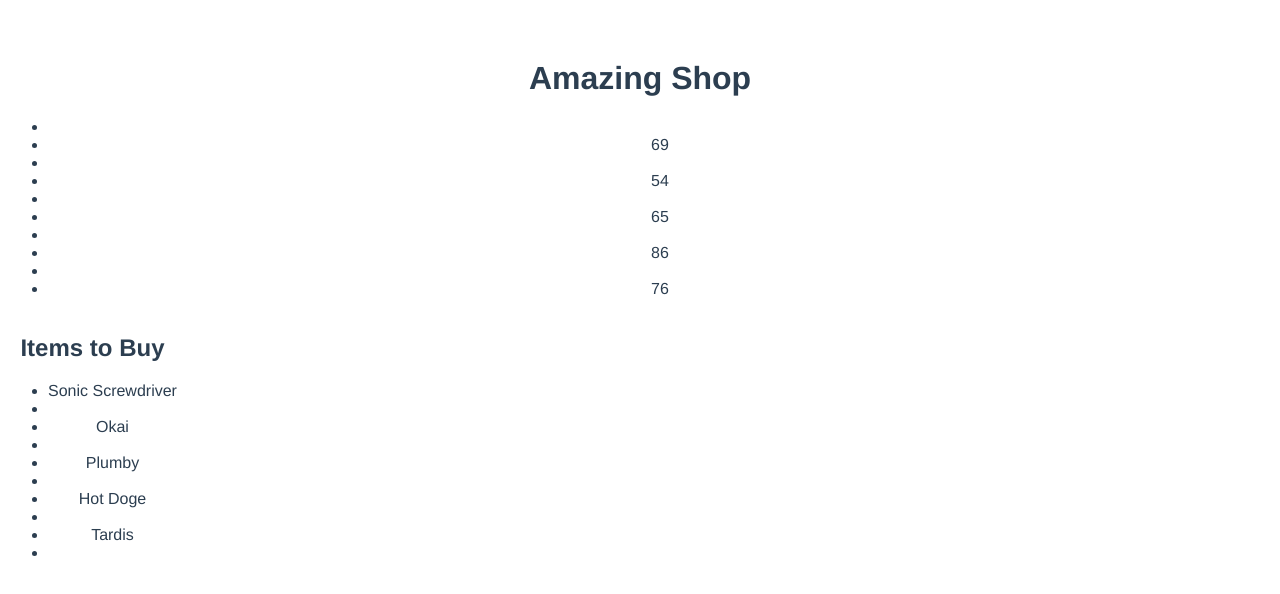
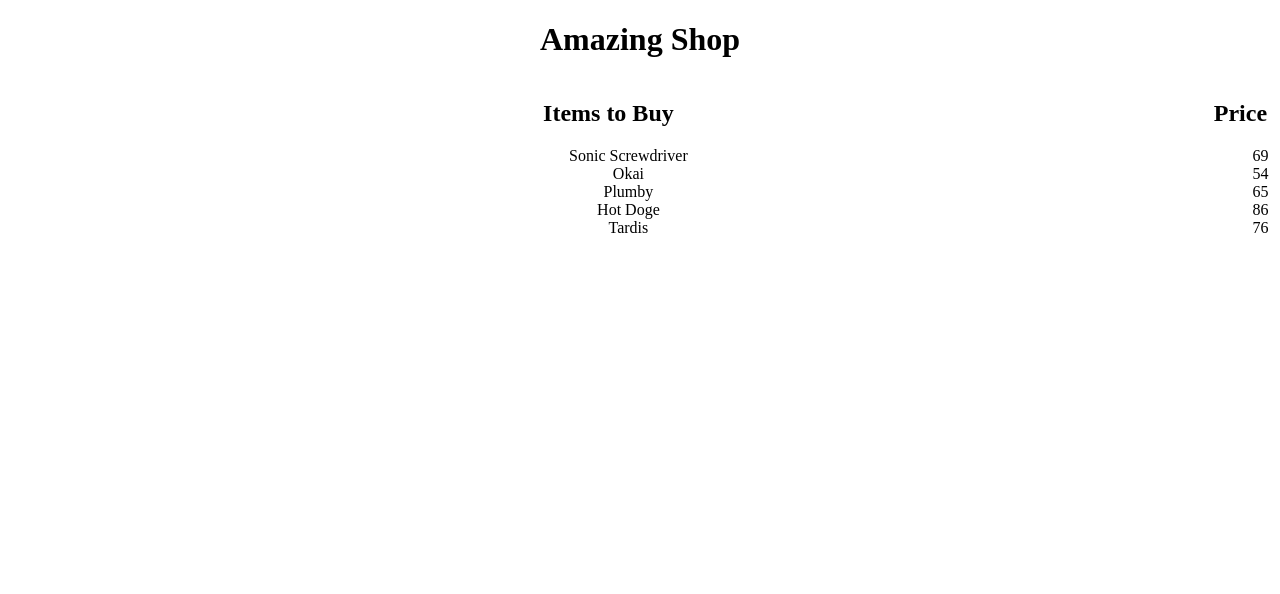
Before and after one commit to Reetro/cash-register, a Vue app: page / in a window 1280 px wide. Shown: the top 594 px of the page. Built offline with nearby package versions, Linux system fonts and the light colour scheme.

Commit message:
starting to style the webpage

```diff
--- a/src/components/cashRegister.vue
+++ b/src/components/cashRegister.vue
@@ -2,7 +2,8 @@
   <div class="container">
     <h1>Amazing Shop</h1>
       <div class="storePrice">
-        <ul>
+        <h2>Price</h2>
+        <ul id="storeItems">
           <li v-for="item in items">
             {{item.price}}
           </li>
@@ -46,17 +47,22 @@
 <style>
 
 .container {
-  font-family: 'Avenir', Helvetica, Arial, sans-serif;
-  -webkit-font-smoothing: antialiased;
-  -moz-osx-font-smoothing: grayscale;
   text-align: center;
-  color: #2c3e50;
-  margin-top: 60px;
+}
+.storePrice {
+  float: right;
+  width: 5%;
+  overflow: hidden;
 }
 .storeItemsContainer {
-  text-align: center;
-  float: left;
+  overflow: hidden;
 
+}
+#storList {
+  list-style-type: none;
+}
+#storeItems{
+  list-style-type: none;
 }
 
 </style>
```
